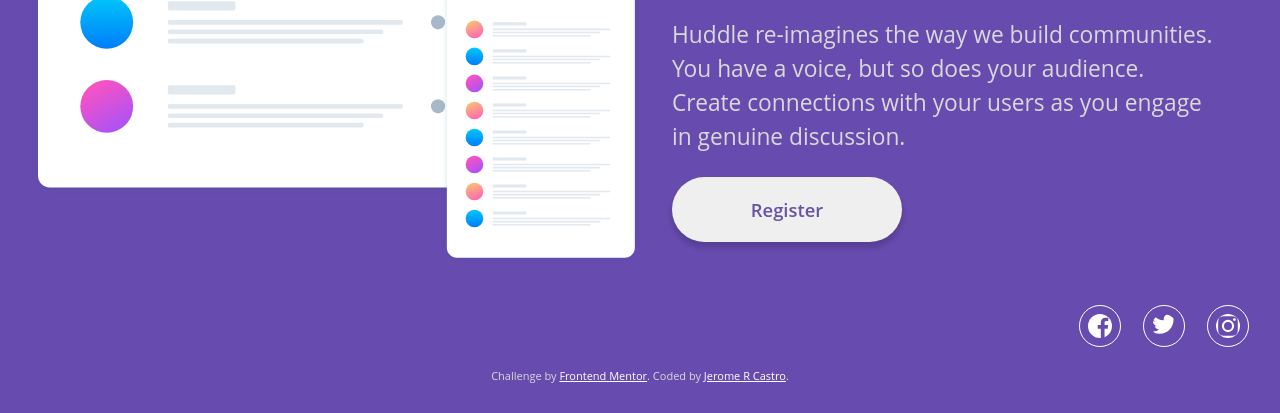
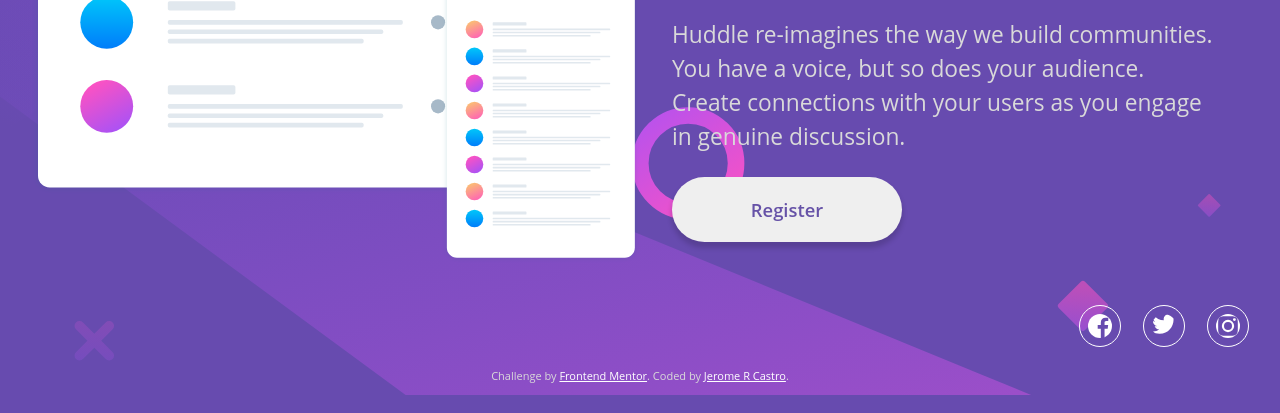
Before and after one commit to romzcastro/huddle-landing-page-with-single-introductory-section, a plain HTML site: page index.html in a window 1280 px wide. Shown: the part 387-800 px from the top of the page. Drawn offline with Linux system fonts and the light colour scheme.

Commit message:
Update styles.css

```diff
--- a/styles/styles.css
+++ b/styles/styles.css
@@ -59,7 +59,7 @@ body {
   justify-content: center;
   flex-direction: column;
   background-color: var(--clr-primary-1);
-  background-image: url(./images/bg-mobile.svg);
+  background-image: url(../images/bg-mobile.svg);
   background-size: contain;
   background-repeat: no-repeat;
   line-height: 1.5;
@@ -119,7 +119,7 @@ button {
 }
 @media screen and (min-width: 48em) {
   body {
-    background-image: url(./images/bg-desktop.svg);
+    background-image: url(../images/bg-desktop.svg);
     background-size: cover;
     height: 100%;
   }
```
